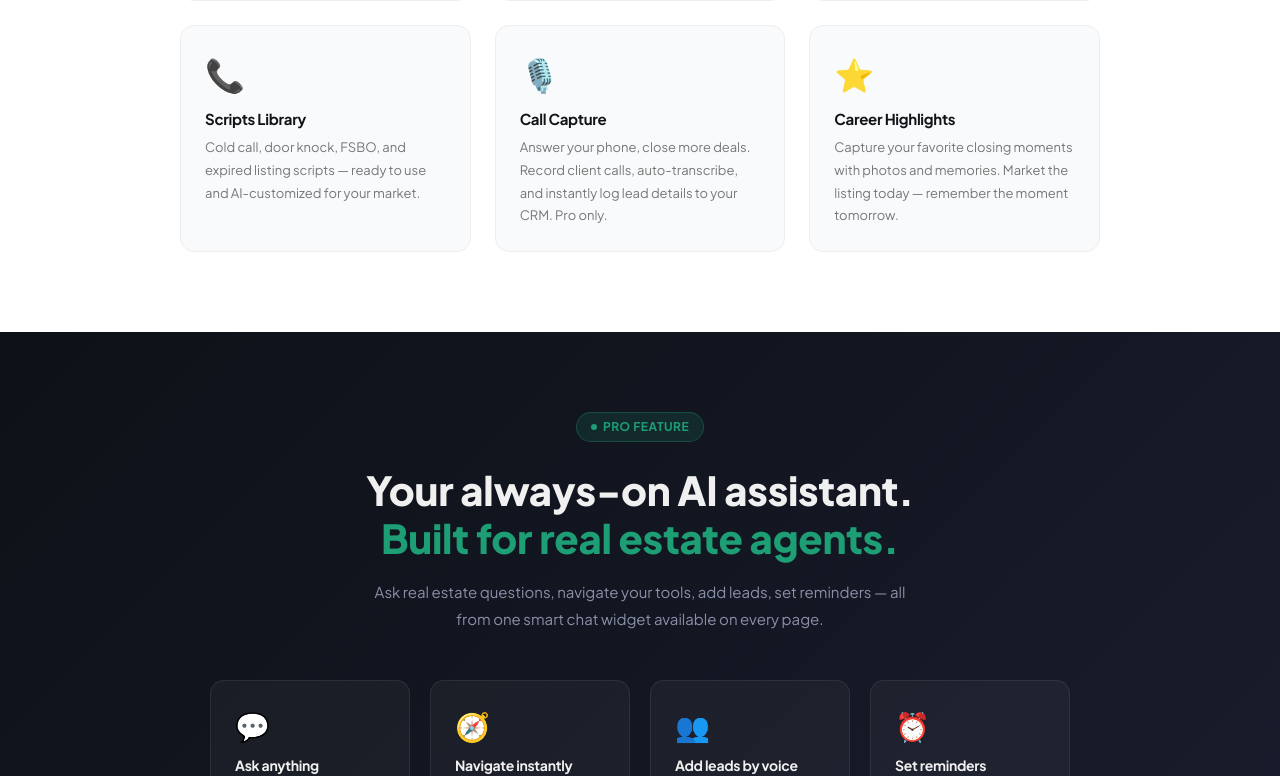
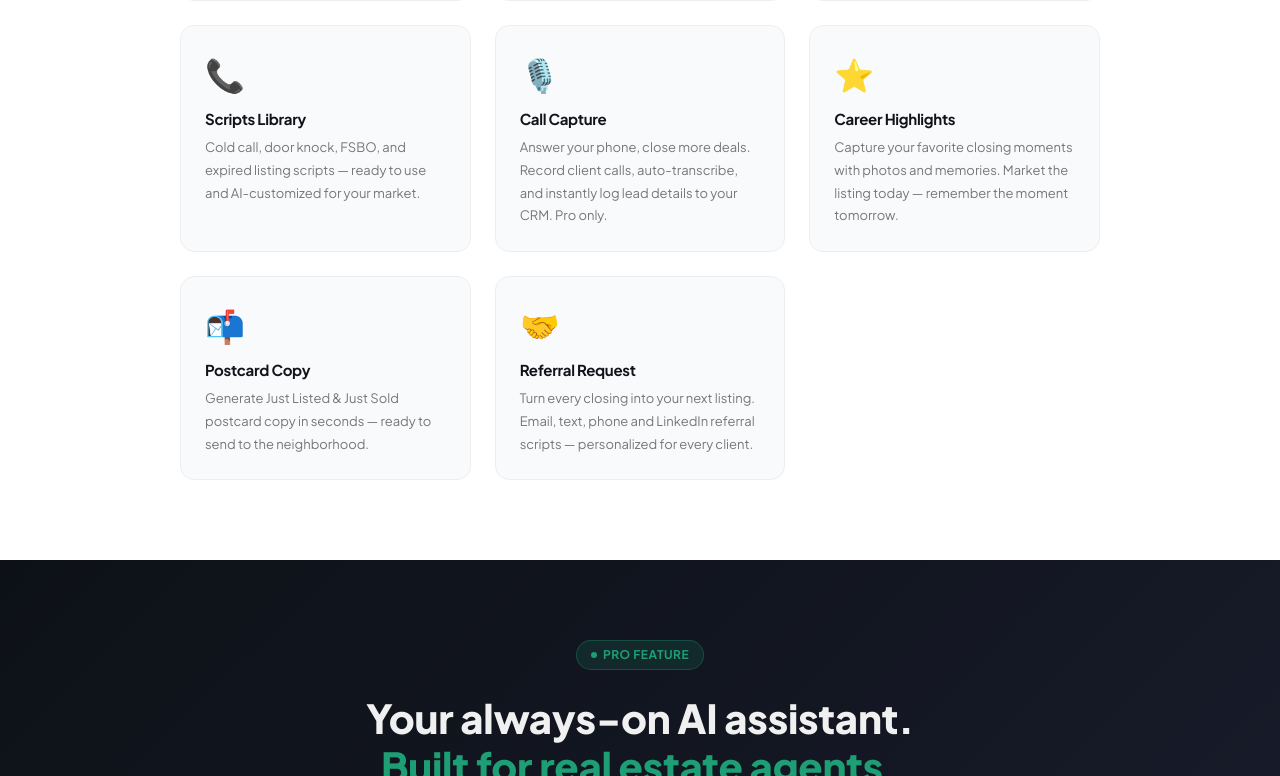
Before and after one commit to APD013/listing-whisperer, a Next.js app: page / in a window 1280 px wide. Shown: the part 2727-3503 px from the top of the page. Built offline with nearby package versions, Linux system fonts and the light colour scheme; no server answers.

Commit message:
Add Postcard Copy, Referral Request, Career Highlights, Buyer Consultation to sidebar nav + homepage

```diff
--- a/src/app/dashboard/page.tsx
+++ b/src/app/dashboard/page.tsx
@@ -589,6 +589,10 @@ export default function Dashboard() {
             { href: '/transaction-checklist', icon: '✅', label: 'Transaction Checklist' },
             { href: '/reminders', icon: '⏰', label: 'Reminders' },
             { href: '/agent-portfolio', icon: '🏆', label: 'Agent Portfolio' },
+            { href: '/postcard-copy', icon: '📬', label: 'Postcard Copy' },
+            { href: '/referral-request', icon: '🤝', label: 'Referral Request' },
+            { href: '/career-highlights', icon: '⭐', label: 'Career Highlights' },
+            { href: '/buyer-consultation', icon: '🏠', label: 'Buyer Consultation' },
             { href: '/objection-handler', icon: '🛡️', label: 'Objection Handler' },
             { href: '/neighborhood-bio', icon: '🏘️', label: 'Neighborhood Bio' },
             { href: '/social-planner', icon: '📅', label: 'Social Planner' },
--- a/src/app/page.tsx
+++ b/src/app/page.tsx
@@ -195,6 +195,8 @@ export default function Home() {
               {icon:'📞',title:'Scripts Library',desc:'Cold call, door knock, FSBO, and expired listing scripts — ready to use and AI-customized for your market.'},
               {icon:'🎙️',title:'Call Capture',desc:'Answer your phone, close more deals. Record client calls, auto-transcribe, and instantly log lead details to your CRM. Pro only.',},
               {icon:'⭐',title:'Career Highlights',desc:'Capture your favorite closing moments with photos and memories. Market the listing today — remember the moment tomorrow.'},
+              {icon:'📬',title:'Postcard Copy',desc:'Generate Just Listed & Just Sold postcard copy in seconds — ready to send to the neighborhood.'},
+              {icon:'🤝',title:'Referral Request',desc:'Turn every closing into your next listing. Email, text, phone and LinkedIn referral scripts — personalized for every client.'},
             ].map(({icon,title,desc}) => (
               <div key={title} style={{background:'#f8fafc',borderRadius:'14px',padding:'1.5rem',border:'1px solid #eee',transition:'all 0.2s'}}
                 onMouseOver={e => {e.currentTarget.style.borderColor='#1D9E75';e.currentTarget.style.boxShadow='0 4px 20px rgba(29,158,117,0.1)'}}
```
